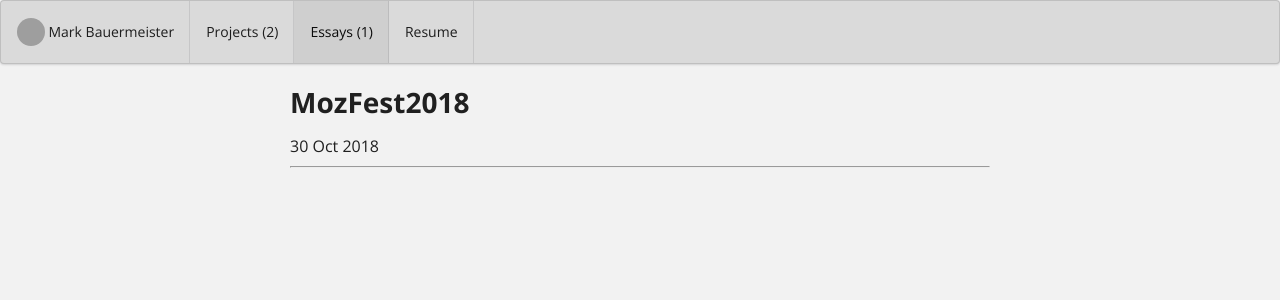
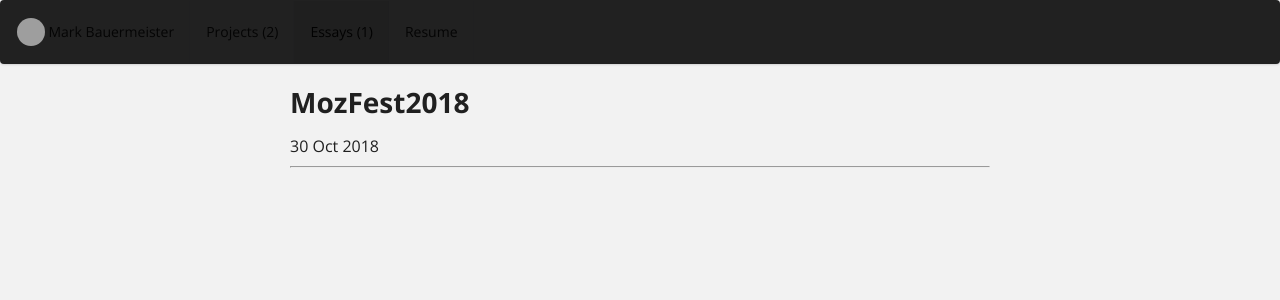
Before and after one commit to Happy-Ferret/Happy-Ferret.github.io, a Jekyll site: the page built from essays/2018-10-30.md, in a window 1280 px wide. Shown: the top 300 px of the page. Built offline with Jekyll 4.4.1, drawn with Linux system fonts in a browser that asks for light colours; nearby versions of some CDN libraries; a script that is not in the unit is left out; grey boxes are pictures that could not be loaded.

Commit message:
Custom color scheme

```diff
--- a/css/stylesheet-customizations.scss
+++ b/css/stylesheet-customizations.scss
@@ -12,7 +12,7 @@
 
 // Customize the menubar color
 .ui.menu {
-  // background: $background-start;
+  background: #212121!important;
 }
 
 // Customize the home page icon colors
```
